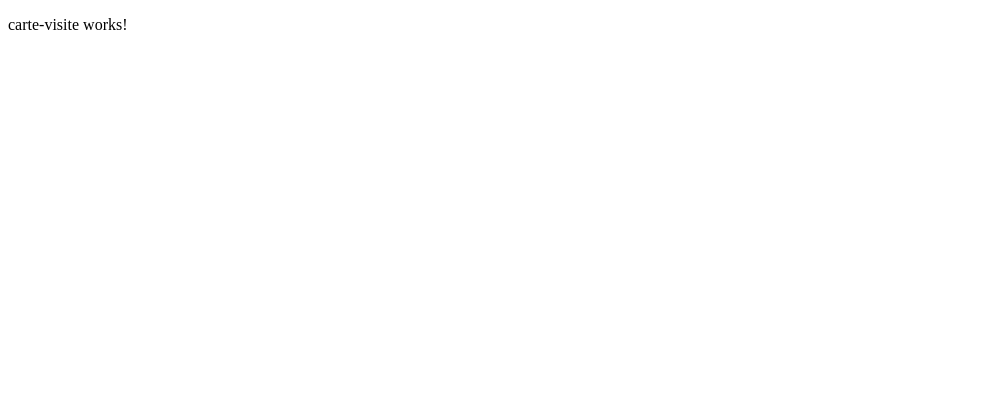
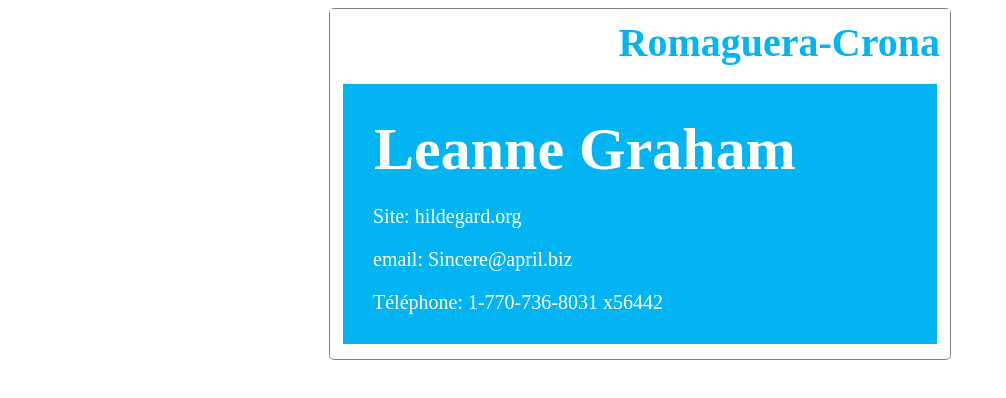
Before and after one commit to AlexDvsSemifir/m2i-fullstack-demo--angular, an Angular app: page / in a window 1280 px wide. Shown: the top 398 px of the page, without its empty margins (0-1006 px from the left). Built offline with nearby package versions, Linux system fonts and the light colour scheme.

Commit message:
feat(carte-visite): Ajout style + template :lipstick:

```diff
--- a/src/app/carte-visite/carte-visite.component.html
+++ b/src/app/carte-visite/carte-visite.component.html
@@ -1 +1,15 @@
-<p>carte-visite works!</p>
+<div class="background">
+  <div class="card-header">
+    {{ user.company.name }}
+    <div class="card">
+      <div class="name">
+        {{ user.name }}
+      </div>
+      <div class="info">
+        <p>Site: {{ user.website }}</p>
+        <p>email: {{ user.email }}</p>
+        <p>Téléphone: {{ user.phone }}</p>
+      </div>
+    </div>
+  </div>
+</div>
--- a/src/app/carte-visite/carte-visite.component.ts
+++ b/src/app/carte-visite/carte-visite.component.ts
@@ -6,7 +6,7 @@ import { Component, OnInit } from '@angular/core';
   styleUrls: ['./carte-visite.component.scss'],
 })
 export class CarteVisiteComponent implements OnInit {
-  user: object = {
+  user: any = {
     id: 1,
     name: 'Leanne Graham',
     username: 'Bret',
```
